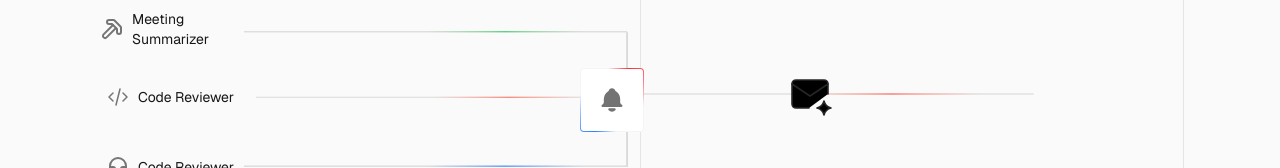
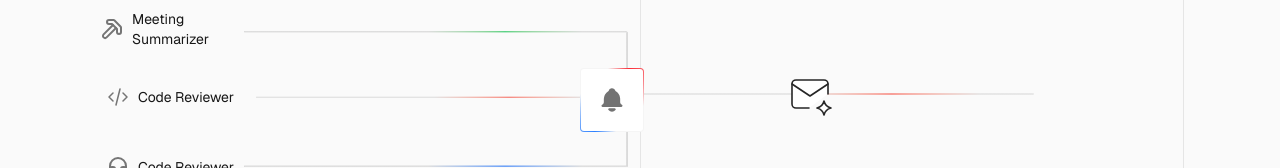
Before and after one commit to Vaskar-Bhattacharjee/Some-Tailwind-practice, a Next.js app: page / in a window 1280 px wide. Shown: the part 355-523 px from the top of the page. Built offline with nearby package versions, Linux system fonts and the light colour scheme.

Commit message:
Add little SVG animation.

```diff
--- a/src/app/component/svg-practice.tsx
+++ b/src/app/component/svg-practice.tsx
@@ -55,7 +55,7 @@ function SvgPractice() {
            <div className='w-full h-full flex justify-center items-center border border-neutral-200 dark:border-neutral-700'>
                 <div className='flex justify-start items-center -ml-50 relative'>
                     <MiddleSvg className='text-neutral-300 dark:text-neutral-400 '/>
-                    <Mail className='text-neutral-800 dark:text-neutral-400 absolute size-12 right-50 cursor-pointer' />
+                    <Mail className='text-neutral-800 dark:text-neutral-200 absolute size-12 right-50 cursor-pointer' />
                 </div> {/* first div */}
                 <div></div> {/* second div */}
                 <div></div>{/* third div */}
@@ -178,7 +178,7 @@ const Mail = ({className, ...props}
     : {className?: string}
 ) => (
     <motion.svg xmlns="http://www.w3.org/2000/svg"
-    className={className}
+    className={ `fill-white dark:fill-neutral-900 ${className}`}
     whileHover="hover"
     {...props}
     width="40" height="40" viewBox="0 0 24 24"  stroke="currentColor" strokeWidth="0.8" strokeLinecap="round" strokeLinejoin="round" >
```
